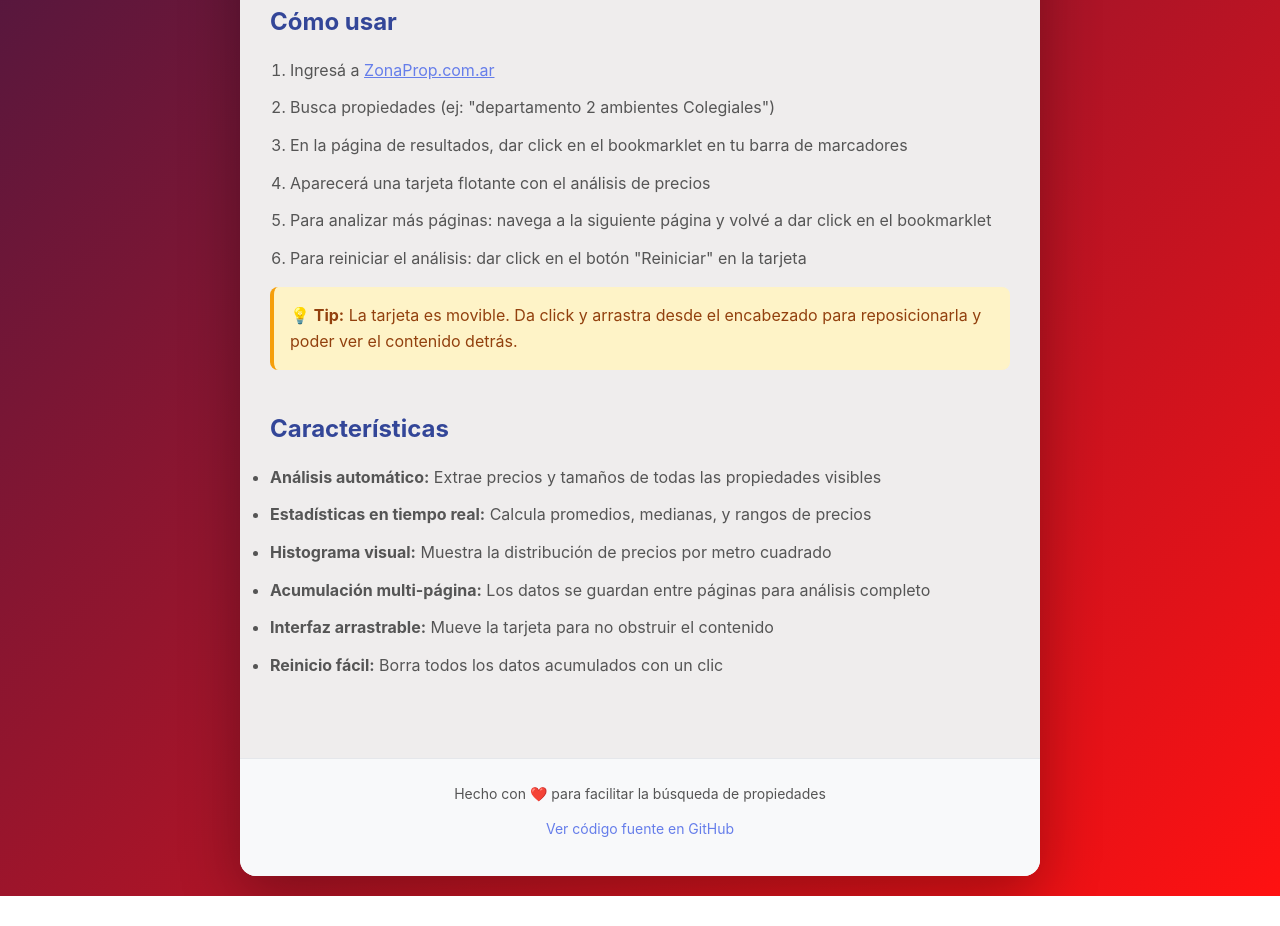
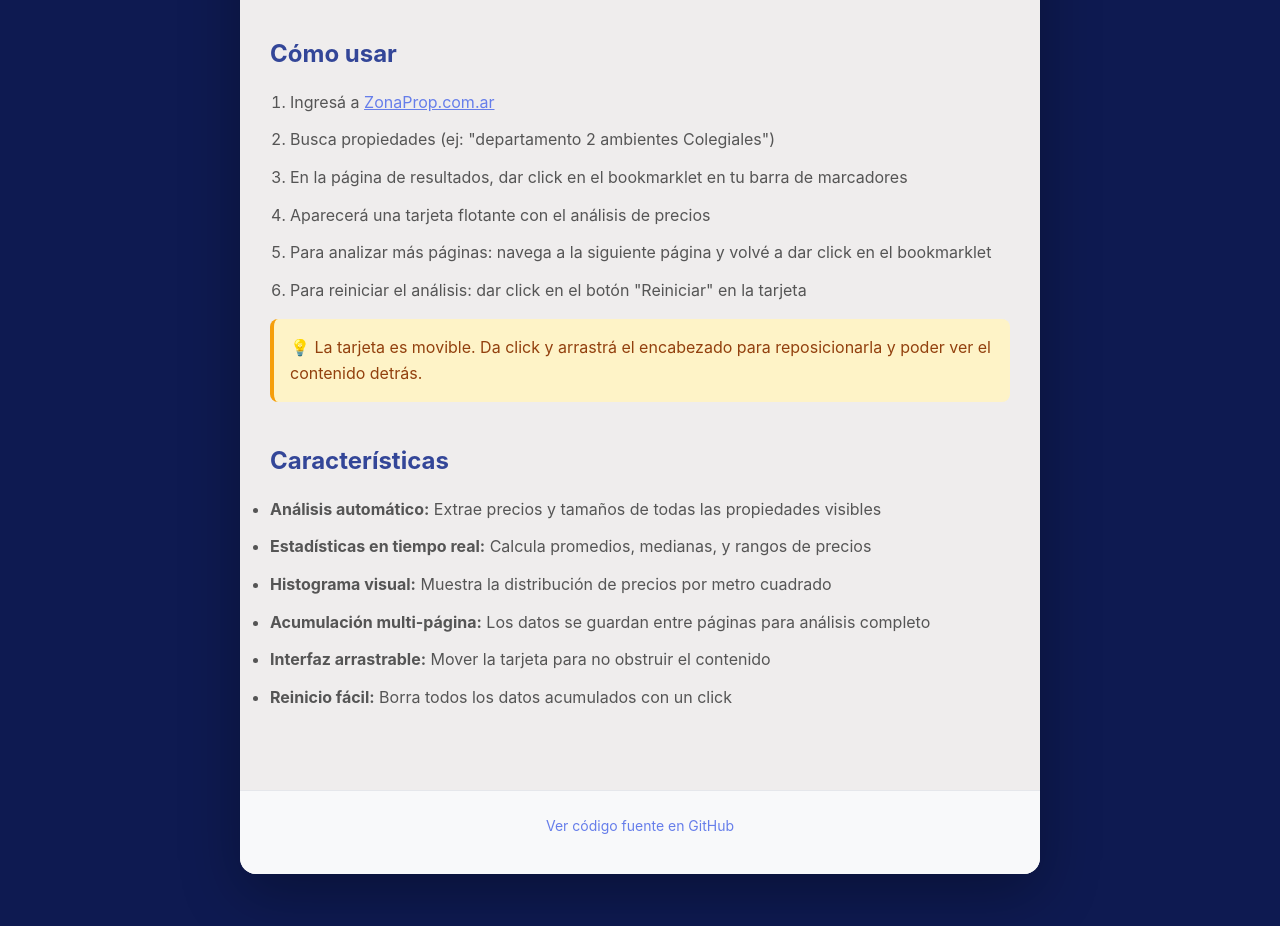
Before and after one commit to d4t4cr0c/zonaprop-bookmarklet, a plain HTML site: page index.html in a window 1280 px wide. Shown: the part 963-1889 px from the top of the page. Before the commit the page ends 1859 px from the top, so only its background shows below. Drawn offline with Linux system fonts and the light colour scheme.

Commit message:
polish text

```diff
--- a/index.html
+++ b/index.html
@@ -16,14 +16,14 @@
       font-family: -apple-system, BlinkMacSystemFont, 'Segoe UI', Roboto, 'Helvetica Neue', Arial, sans-serif;
       line-height: 1.6;
       color: #333;
-      background: linear-gradient(135deg, #0e1a51 0%, #ff1111 100%);
+      background: #0e1a51;
       min-height: 100vh;
       padding: 20px;
     }
 
     .container {
       max-width: 800px;
-      margin: 0 auto;
+      margin: 2rem auto;
       background: rgb(239, 237, 237);
       border-radius: 16px;
       box-shadow: 0 20px 60px rgba(0,0,0,0.3);
@@ -31,7 +31,7 @@
     }
 
     header {
-      background: linear-gradient(135deg, #096827 0%, #310062 100%);
+      background: linear-gradient(135deg, #08501e 0%, #620000 100%);
       color: white;
       padding: 40px 30px;
       text-align: center;
@@ -258,7 +258,7 @@
       <section>
         <h2>Instalación</h2>
 
-        <h3>Opción 1: Arrastrar a Bookmarks (Barra de Marcadores)</h3>
+        <h3>Opción 1: Arrastrar a la barra de bookmarks</h3>
         <div class="bookmarklet-box">
           <p><strong>Arrastrá este botón a la barra de bookmarks del browser:</strong></p>
           <a href="" class="bookmarklet-link" id="bookmarklet-link">📊 ZonaProp Analyzer</a>
@@ -294,7 +294,7 @@
         </ol>
 
         <div class="info-box">
-          <p><strong>💡 Tip:</strong> La tarjeta es movible. Da click y arrastra desde el encabezado para reposicionarla y poder ver el contenido detrás.</p>
+          <p><strong>💡</strong> La tarjeta es movible. Da click y arrastrá el encabezado para reposicionarla y poder ver el contenido detrás.</p>
         </div>
       </section>
 
@@ -305,16 +305,15 @@
           <li><strong>Estadísticas en tiempo real:</strong> Calcula promedios, medianas, y rangos de precios</li>
           <li><strong>Histograma visual:</strong> Muestra la distribución de precios por metro cuadrado</li>
           <li><strong>Acumulación multi-página:</strong> Los datos se guardan entre páginas para análisis completo</li>
-          <li><strong>Interfaz arrastrable:</strong> Mueve la tarjeta para no obstruir el contenido</li>
-          <li><strong>Reinicio fácil:</strong> Borra todos los datos acumulados con un clic</li>
+          <li><strong>Interfaz arrastrable:</strong> Mover la tarjeta para no obstruir el contenido</li>
+          <li><strong>Reinicio fácil:</strong> Borra todos los datos acumulados con un click</li>
         </ul>
       </section>
 
     </div>
 
     <footer>
-      <p>Hecho con ❤️ para facilitar la búsqueda de propiedades</p>
-      <p><a href="https://github.com" target="_blank">Ver código fuente en GitHub</a></p>
+      <p><a href="https://github.com/d4t4cr0c/zonaprop-bookmarklet" target="_blank">Ver código fuente en GitHub</a></p>
     </footer>
   </div>
 
```
